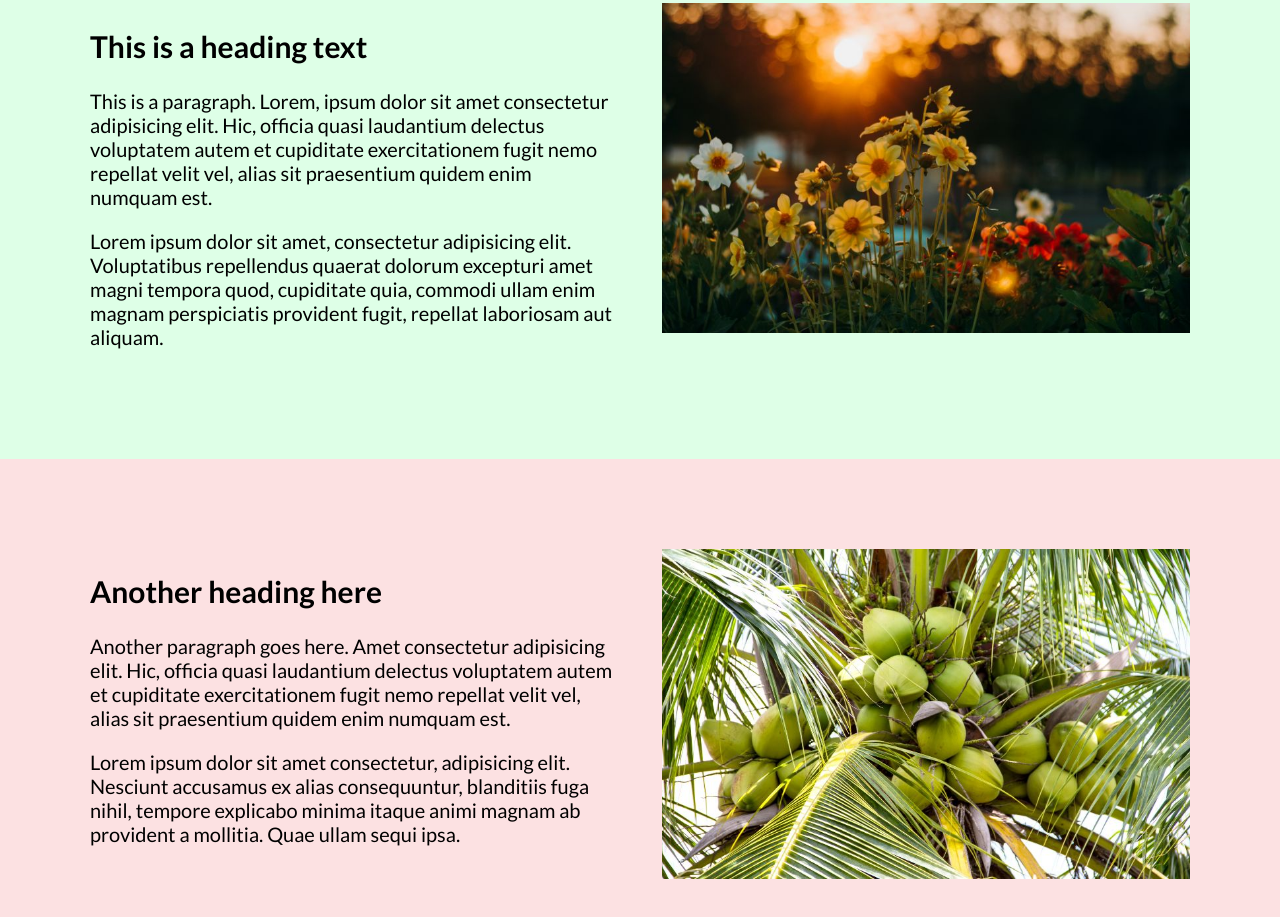
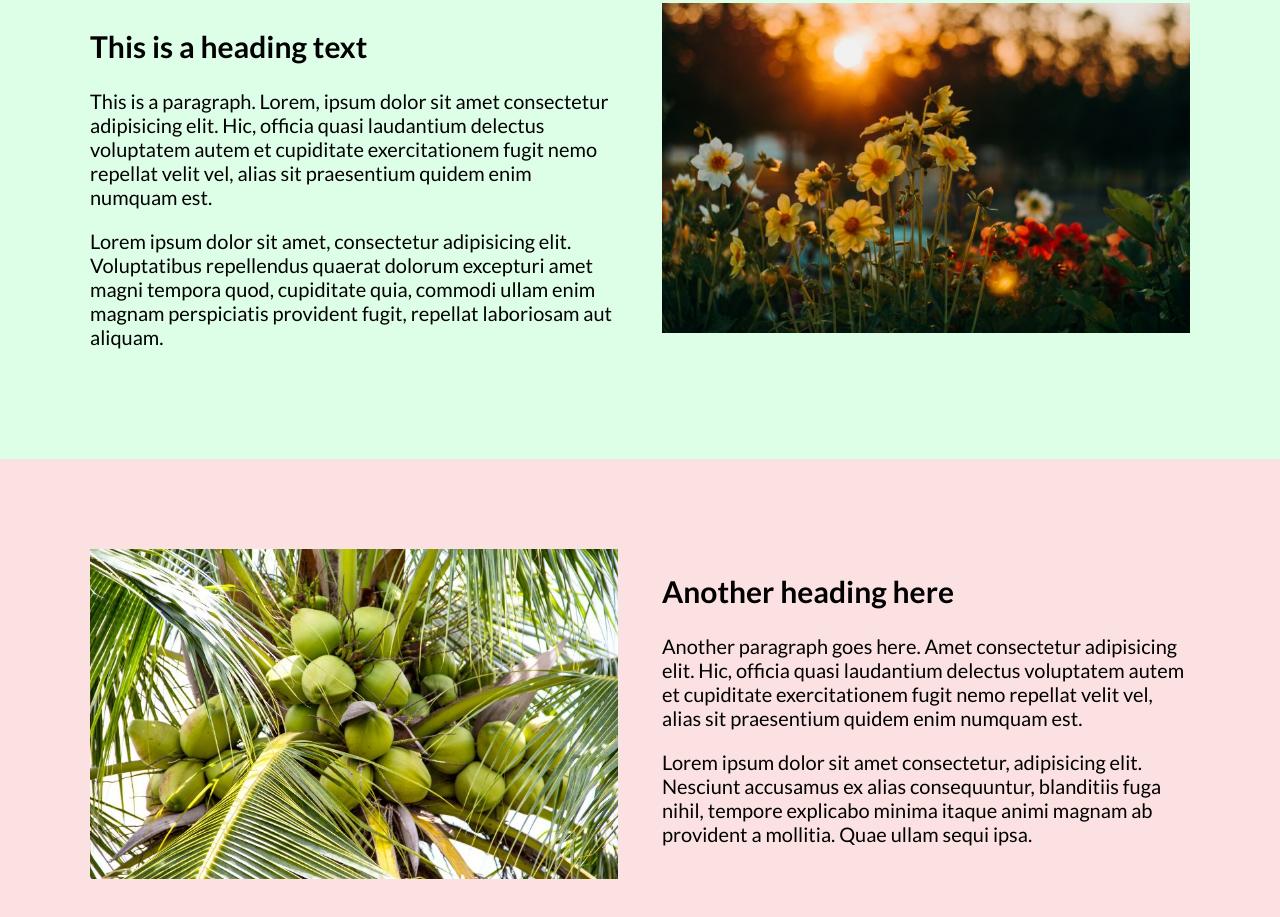
Before and after one commit to shihabiiuc/reversecolumn, a plain HTML site: page index.html in a window 1280 px wide. Shown: the part 353-1270 px from the top of the page. Drawn offline with Linux system fonts and the light colour scheme.

Commit message:
reveresed column on desk

```diff
--- a/index.html
+++ b/index.html
@@ -26,7 +26,7 @@
     <!-- ----------------------------------------- -->
     <section class="row-1">
       <div class="container">
-        <div class="col-1">
+        <div class="col">
           <h2>This is a heading text</h2>
           <p>
             This is a paragraph. Lorem, ipsum dolor sit amet consectetur
@@ -41,7 +41,7 @@
             perspiciatis provident fugit, repellat laboriosam aut aliquam.
           </p>
         </div>
-        <div class="col-2">
+        <div class="col">
           <img src="./img/flower.jpg" alt="flowers" />
         </div>
       </div>
@@ -50,10 +50,10 @@
     <!-- .row-1 -->
     <section class="row-2">
       <div class="container">
-        <div class="col-1 mobile-order-2">
+        <div class="col coconut">
           <img src="./img/coconut.jpg" alt="coconuts" />
         </div>
-        <div class="col-2">
+        <div class="col">
           <h2>Another heading here</h2>
           <p>
             Another paragraph goes here. Amet consectetur adipisicing elit. Hic,
--- a/style.scss
+++ b/style.scss
@@ -36,20 +36,23 @@ section {
 .row-2 {
   background-color: #fce1e2;
 }
+
 .container {
   display: flex;
+  justify-content: space-between;
   flex-wrap: wrap;
-  @media (min-width: 768px) {
-    justify-content: space-between;
-  }
-  .col-1,
-  .col-2 {
+
+  .col {
     flex-basis: 100%;
     @media (min-width: 768px) {
       flex-basis: 48%;
+      order: 1;
     }
   }
-  .mobile-order-2 {
+  .coconut {
     order: 2;
+    @media (min-width: 768px) {
+      order: 1;
+    }
   }
 }
```
Also changed, not shown: style.css, 1 other file.
